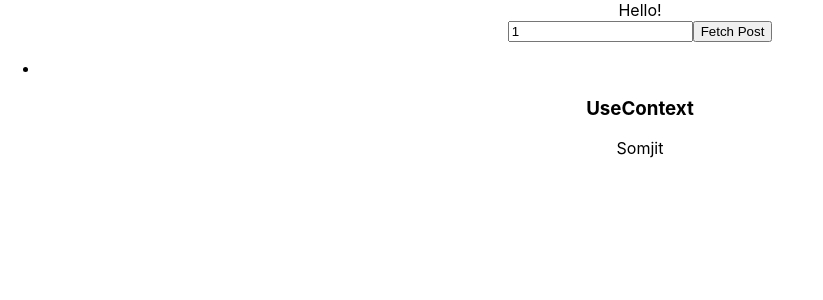
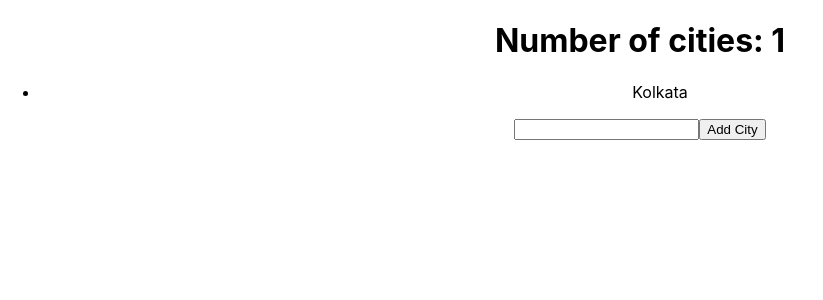
Before and after one commit to Suedo/TS-React-Hooks, a React (Create React App) app: page / in a window 1280 px wide. Shown: the top 300 px of the page, without its empty margins (0-823 px from the left). Built offline with nearby package versions, Linux system fonts and the light colour scheme; no server answers.

Commit message:
mobx-react-lite with TS : update not happening

```diff
--- a/package.json
+++ b/package.json
@@ -11,6 +11,8 @@
     "@types/react": "^16.9.0",
     "@types/react-dom": "^16.9.0",
     "react": "^16.12.0",
+    "mobx": "^5.15.4",
+    "mobx-react-lite": "^1.5.2",
     "react-dom": "^16.12.0",
     "react-scripts": "3.3.1",
     "typescript": "~3.7.2"
--- a/src/App.tsx
+++ b/src/App.tsx
@@ -8,18 +8,29 @@ import "./App.css";
 // import IntervalCounter from './components/useEffect/IntervalCounter'
 import DataFetchingV2 from "./components/useEffect/DataFetchingV2";
 import Parent from "./components/useContext/Parent";
+import { CitiesHeader, CitiesList, CitiesForm } from "./MobX/components/city";
+import StoreProvider from "./MobX/Context";
 
 export const UserContext = React.createContext<string>("");
 
 const App: React.FC = () => {
   return (
-    <div className="App">
-      Hello!
-      <DataFetchingV2 />
-      <UserContext.Provider value={"Somjit"}>
-        <Parent />
-      </UserContext.Provider>
-    </div>
+    // <div className="App">
+    //   Hello!
+    //   <DataFetchingV2 />
+    //   <UserContext.Provider value={"Somjit"}>
+    //     <Parent />
+    //   </UserContext.Provider>
+    // </div>
+
+    <StoreProvider>
+      <div className="App">
+        <header className="App-Header" />
+        <CitiesHeader />
+        <CitiesList />
+        <CitiesForm />
+      </div>
+    </StoreProvider>
   );
 };
 export default App;
--- /dev/null
+++ b/src/MobX/Context.tsx
@@ -0,0 +1,17 @@
+import React from "react";
+import { useLocalStore } from "mobx-react-lite";
+import { createStore, TStore } from "./store";
+
+// https://blog.mselee.com/posts/2019/06/08/using-mobx-with-react-hooks-typescript/
+
+export const StoreContext = React.createContext<TStore>({} as TStore);
+
+const StoreProvider: React.FC = ({ children }) => {
+  const store = useLocalStore(createStore);
+
+  return (
+    <StoreContext.Provider value={store}>{children}</StoreContext.Provider>
+  );
+};
+
+export default StoreProvider;
--- /dev/null
+++ b/src/MobX/components/city.tsx
@@ -0,0 +1,50 @@
+import React, { useState } from "react";
+import { useObserver, Observer } from "mobx-react-lite";
+import { StoreContext } from "../Context";
+
+export const CityView: React.FC<{ cities: string[] }> = ({ cities }) => {
+  return (
+    <ul>
+      {cities.map(city => (
+        <li key={city}>{city}</li>
+      ))}
+    </ul>
+  );
+};
+
+export const CitiesHeader = () => {
+  const store = React.useContext(StoreContext);
+  if (!store) throw Error("Store shouldn't be null");
+
+  return useObserver(() => {
+    return <h1>Number of cities: {store.cityCount}</h1>;
+  });
+};
+
+export const CitiesList = () => {
+  const store = React.useContext(StoreContext);
+  if (!store) throw Error("Store shouldn't be null");
+
+  return (
+    <Observer>{ () => <CityView cities={store.Cities} /> }</Observer>
+  )
+};
+
+export const CitiesForm = () => {
+  const store = React.useContext(StoreContext);
+  if (!store) throw Error("Store shouldn't be null");
+
+  const [city, setCity] = useState("");
+
+  return (
+    <form
+      onSubmit={e => {
+        e.preventDefault();
+        store.addCity(city);
+        setCity("");
+      }}>
+      <input type="text" value={city} onChange={e => setCity(e.target.value)} />
+      <button type="submit">Add City</button>
+    </form>
+  );
+};
--- /dev/null
+++ b/src/MobX/store.ts
@@ -0,0 +1,21 @@
+export const createStore = () => {
+  const store = {
+    Cities: ["Kolkata"],
+
+    get allCities(): Array<string> {
+      return store.Cities;
+    },
+    get cityCount(): Number {
+      return store.Cities.length;
+    },
+    addCity: (city: string) => {
+      console.log("store: adding city: " + city);
+      store.Cities.push(city);
+      console.log(store.Cities)
+    }
+  };
+
+  return store;
+};
+
+export type TStore = ReturnType<typeof createStore>;
--- a/tsconfig.json
+++ b/tsconfig.json
@@ -17,6 +17,7 @@
     "resolveJsonModule": true,
     "isolatedModules": true,
     "noEmit": true,
+    "experimentalDecorators": true,
     "jsx": "react"
   },
   "include": [
```
Also changed, not shown: 1 other file (tests, documents, lock files or other folders).
